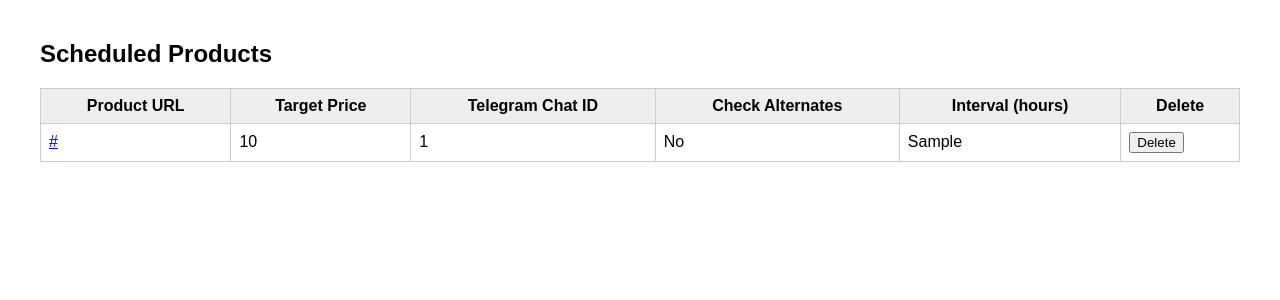
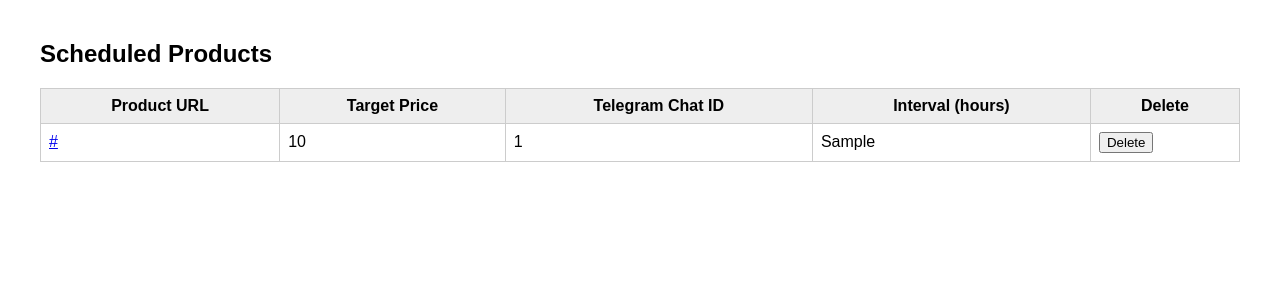
Before and after one commit to kalyanlearn12/product-cost-tracker, a Flask app: template templates/scheduled.html in a window 1280 px wide. Shown: the top 300 px of the page. Run offline with Flask 3, Linux system fonts and the light colour scheme; the template is opened without the code that fills it: most values are stand-ins (such as "Sample title", 1, 10 or a date in 2020).

Commit message:
alternate sites logic removed

```diff
--- a/app.py
+++ b/app.py
@@ -14,7 +14,7 @@ def index():
         product_url = request.form['product_url']
         target_price = float(request.form['target_price'])
         notify_method = 'telegram'
-        check_alternates = 'check_alternates' in request.form
+        # check_alternates removed
         # Handle multi-select and custom chat ids
         chatid_pick = request.form.getlist('chatid_pick')
         custom_chatids = request.form.get('custom_chatids', '').strip()
@@ -30,12 +30,12 @@ def index():
         # Call the tracker logic
         from product_tracker.tracker import scrape_price_and_coupons, schedule_product_tracking
         price, title, coupon = scrape_price_and_coupons(product_url)
-        result = track_product(product_url, target_price, notify_method, phone_or_chat, check_alternates)
+        result = track_product(product_url, target_price, notify_method, phone_or_chat)
 
         scheduled_msg = None
         if schedule_tracking:
             # Only support Telegram for scheduled jobs
-            schedule_product_tracking(product_url, target_price, None, phone_or_chat, check_alternates, schedule_interval)
+            schedule_product_tracking(product_url, target_price, None, phone_or_chat, schedule_interval)
             scheduled_msg = f'Product scheduled for automatic tracking every {schedule_interval} hours.'
         # Show both messages if both exist
         if scheduled_msg and result:
--- a/product_tracker/tracker.py
+++ b/product_tracker/tracker.py
@@ -5,7 +5,7 @@ from .scheduler import (
 )
 from bs4 import BeautifulSoup
 import requests
-from .config import TELEGRAM_BOT_TOKEN, TELEGRAM_CHAT_ID, CHECK_ALTERNATE_SITES, ALTERNATE_SITES
+from .config import TELEGRAM_BOT_TOKEN, TELEGRAM_CHAT_ID
 
 from .notifier import send_telegram_message
 from .amazon import get_amazon_price_selenium
@@ -18,9 +18,6 @@ def track_product(product_url, target_price, notify_method, phone_or_chat, check
     best_price = price
     best_url = product_url
     best_coupon = coupon
-
-
-    # If price is at or below target, notify
     if best_price and best_price <= target_price:
         message = (
             f"<b>🟢 Target Price Triggered!</b> <b>{title}</b>\n"
--- a/templates/scheduled.html
+++ b/templates/scheduled.html
@@ -18,7 +18,6 @@
             <th>Product URL</th>
             <th>Target Price</th>
             <th>Telegram Chat ID</th>
-            <th>Check Alternates</th>
             <th>Interval (hours)</th>
             <th>Delete</th>
         </tr>
@@ -35,7 +34,6 @@
                 -
               {% endif %}
             </td>
-            <td>{{ 'Yes' if item.check_alternate_sites else 'No' }}</td>
             <td>{{ item.schedule_interval }}</td>
             <td>
                 <form method="post" style="margin:0;">
```
Also changed, not shown: product_tracker/scheduler.py (+3 -5 lines).
